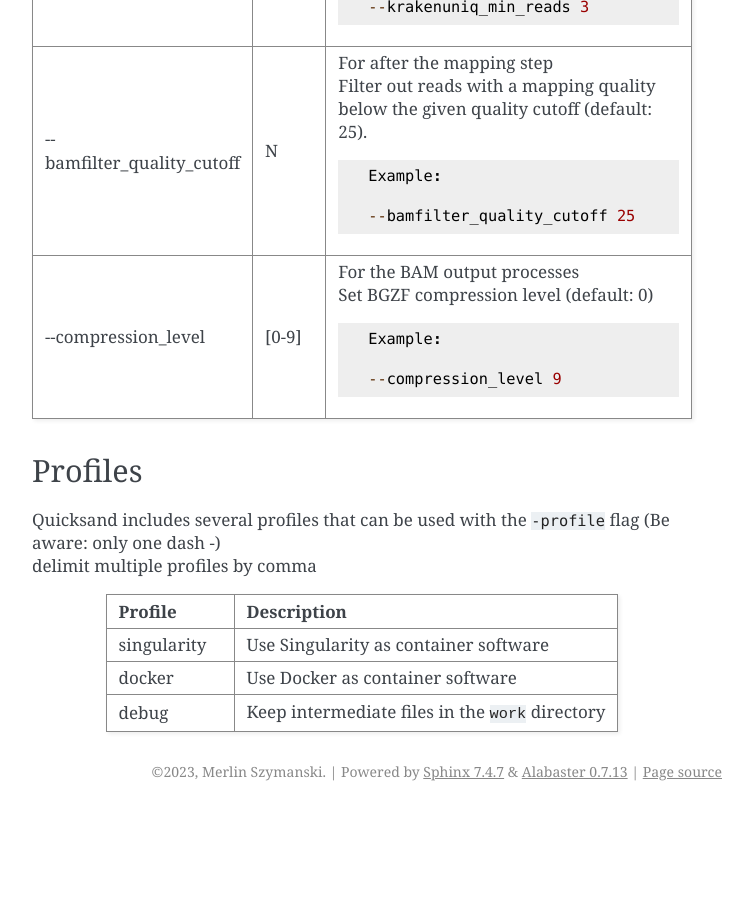
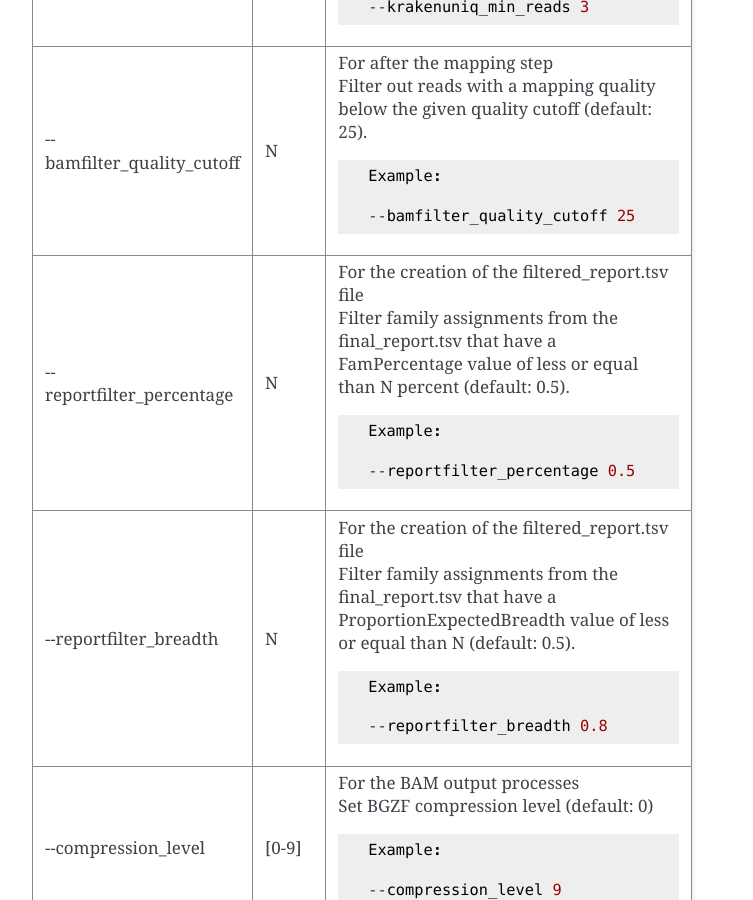
Before and after one commit to mpieva/quicksand, a Sphinx documentation site: the page built from docs/source/flags.rst, in a window 1280 px wide and 900 px high, scrolled down 4557 px. Shown: the whole window, without its empty margins (388-1141 px from the left). Built offline with Sphinx 7.4.7, drawn with Linux system fonts in a browser that asks for light colours; before the commit the page ends 5368 px from its top, so only the background shows below that.

Commit message:
Update help text and documentation

```diff
--- a/docs/source/flags.rst
+++ b/docs/source/flags.rst
@@ -250,6 +250,26 @@
 
           --bamfilter_quality_cutoff 25
 
+  * - --reportfilter_percentage
+    - N
+    - | For the creation of the filtered_report.tsv file
+      | Filter family assignments from the final_report.tsv that have a FamPercentage value of less or equal than N percent (default: 0.5).
+      ::
+
+          Example:
+
+          --reportfilter_percentage 0.5
+
+  * - --reportfilter_breadth
+    - N
+    - | For the creation of the filtered_report.tsv file
+      | Filter family assignments from the final_report.tsv that have a ProportionExpectedBreadth value of less or equal than N (default: 0.5).
+      ::
+
+          Example:
+
+          --reportfilter_breadth 0.8
+
   * - --compression_level
     - [0-9]
     - | For the BAM output processes
```
Also changed, not shown: docs/source/in_and_out.rst (+8 -0 lines), 4 other files.
